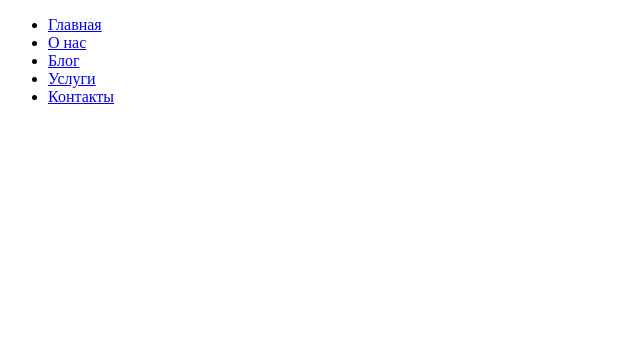
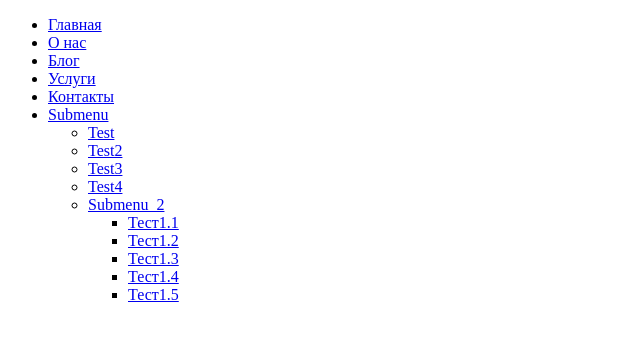
Before and after one commit to Anatoliy700/AdvancedCourse_Javascript, a plain HTML site: page lesson1/Anatoliy/menu.html in a window 1280 px wide. Shown: the whole page, without its empty margins (0-640 px from the left). Drawn offline with Linux system fonts and the light colour scheme.

Commit message:
Закончил задание 2

```diff
--- a/lesson1/Anatoliy/Menu.js
+++ b/lesson1/Anatoliy/Menu.js
@@ -1,32 +1,30 @@
-class Menu
-{
+class Menu {
   //Конструктор - метод, который вызывается до создания объекта
-    constructor(id, className, items)
-    {
+  constructor(id, className, items) {
     this.id = id;
     this.className = className;
     this.items = items;
   }
-    render()
-    {
+
+  render() {
     let result = `<ul class="${this.className}" id="${this.id}">`;
 
-        for(let i = 0; i < this.items.length; i++)
-        {
+    for (let i = 0; i < this.items.length; i++) {
       if (this.items[i] instanceof MenuItem) {
         result += this.items[i].renderItem(); //Если это пункт меню
       }
-            if (this.items[i] instanceof Submenu)
-            {
-                //Необходимо сделать обертку
-                result += this.items[i].renderItem();
+      if (this.items[i] instanceof Submenu) {
+        result += this.items[i].render();
+        // //Необходимо сделать обертку
+        // result += this.items[i].renderItem();
       }
     }
 
     result += '</ul>';
     return result;
   }
-    remove(){
+
+  remove() {
     let menuElem = document.getElementById(this.id);
     menuElem.parentElement.removeChild(menuElem);
   }
--- a/lesson1/Anatoliy/Submenu.js
+++ b/lesson1/Anatoliy/Submenu.js
@@ -1,4 +1,18 @@
-class Submenu extends Menu
-{
+class Submenu extends Menu {
+  constructor(id, className, items, title) {
+    super(id, className, items);
+    this.title = title;
+  }
 
+  render() {
+    let result = `<li><a href="#">${this.title}</a>`;
+    result += super.render();
+    result += '</li>';
+    return result;
+  }
+
+  remove() {
+    let parentElem = document.getElementById(this.id).parentElement;
+    parentElem.parentElement.removeChild(parentElem);
+  }
 }
--- a/lesson1/Anatoliy/menu.html
+++ b/lesson1/Anatoliy/menu.html
@@ -17,9 +17,31 @@
     ]);
 
 
+    let menu_2 = new Menu('my', 'my', [
+      new MenuItem('/', 'Главная'),
+      new MenuItem('/about', 'О нас'),
+      new MenuItem('/blog', 'Блог'),
+      new MenuItem('/service', 'Услуги'),
+      new MenuItem('/contacts', 'Контакты'),
+      new Submenu('subMenu', 'subMenu', [
+        new MenuItem('#', 'Test'),
+        new MenuItem('#', 'Test2'),
+        new MenuItem('#', 'Test3'),
+        new MenuItem('#', 'Test4'),
+        new Submenu('subMenu_2', 'subMenu_2', [
+          new MenuItem('#', 'Тест1.1'),
+          new MenuItem('#', 'Тест1.2'),
+          new MenuItem('#', 'Тест1.3'),
+          new MenuItem('#', 'Тест1.4'),
+          new MenuItem('#', 'Тест1.5'),
+        ], 'Submenu_2')
+      ], 'Submenu')
+    ]);
+
+
     window.onload = function () {
       let menu1 = document.getElementById('menu1');
-            menu1.innerHTML = menu.render(); //Возвращает html код самого меню
+      menu1.innerHTML = menu_2.render(); //Возвращает html код самого меню
     }
   </script>
 </head>
```
Also changed, not shown: lesson1/Anatoliy/MenuItem.js (+9 -10 lines). Lines whose indentation alone changed are shown as unchanged.
